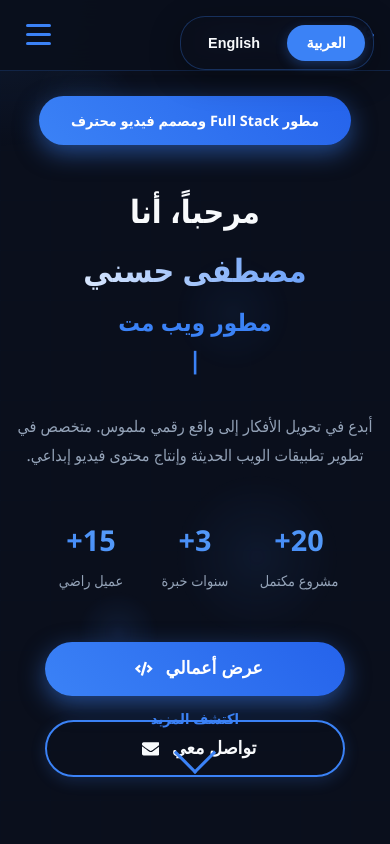
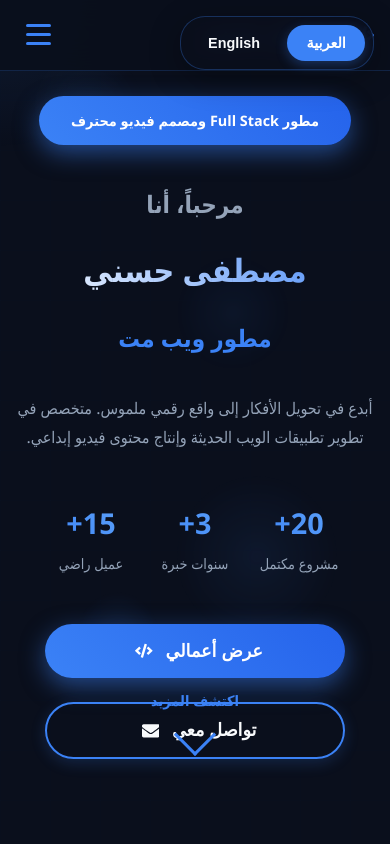
Before and after one commit to tatahosny/Portfolio, a React (Create React App) app: page / in a window 390 px wide. Shown: the top 844 px of the page. Built offline with nearby package versions, Linux system fonts and the light colour scheme.

Commit message:
Update loading bar and add type animation styles
Refactor loading bar styles and add new animations.

```diff
--- a/src/App.css
+++ b/src/App.css
@@ -150,24 +150,23 @@ a:focus-visible {
   background-clip: text;
 }
 
+.loading-bar-container {
+  width: 200px;
+  height: 4px;
+  background: rgba(59, 130, 246, 0.2);
+  border-radius: 2px;
+  overflow: hidden;
+}
+
 .loading-bar {
-  height: 4px;
+  height: 100%;
   background: linear-gradient(45deg, var(--accent), var(--accent-hover));
   border-radius: 2px;
-  margin-top: 2rem;
-  width: 200px;
-  overflow: hidden;
-}
-
-.loading-bar::after {
-  content: '';
-  position: absolute;
-  top: 0;
-  left: -100%;
-  width: 100%;
-  height: 100%;
-  background: linear-gradient(90deg, transparent, rgba(255,255,255,0.3), transparent);
-  animation: shimmer 1.5s infinite;
+}
+
+@keyframes pulse {
+  0%, 100% { transform: scale(1); opacity: 1; }
+  50% { transform: scale(1.05); opacity: 0.8; }
 }
 
 /* Animated Background */
@@ -500,6 +499,7 @@ body.mobile-menu-open .navbar {
   max-width: 1000px;
   width: 100%;
   text-align: center;
+  min-height: 200px;
 }
 
 .hero-badge {
@@ -519,10 +519,22 @@ body.mobile-menu-open .navbar {
   font-size: clamp(2rem, 5vw, 3.5rem);
   margin-bottom: 1.5rem;
   animation: fadeInUp 0.8s ease-out 0.2s both;
+  display: flex;
+  flex-direction: column;
+  align-items: center;
+  gap: 0.3rem;
 }
 
 .hero-title span {
   display: block;
+  width: 100%;
+  text-align: center;
+}
+
+.hero-greeting {
+  font-size: clamp(1.5rem, 3vw, 2rem);
+  color: var(--text-muted);
+  margin-bottom: 0.5rem;
 }
 
 .hero-name {
@@ -537,34 +549,62 @@ body.mobile-menu-open .navbar {
 }
 
 /* Type Animation Styles */
+.type-animation-wrapper {
+  display: inline-block;
+  position: relative;
+  min-width: 300px;
+  margin-top: 1rem;
+  height: 1.2em;
+}
+
 .type-text {
   color: var(--accent);
   font-weight: 700;
   font-size: clamp(1.8rem, 4vw, 3rem);
   min-height: 1.2em;
-  display: block;
-  position: relative;
-  margin-top: 0.5rem;
-  overflow: hidden;
-}
-
-.animated-text {
   display: inline-block;
   position: relative;
-}
-
-.animated-text::after {
-  content: '|';
+  opacity: 1 !important;
+  visibility: visible !important;
+  height: auto;
+  line-height: 1.2;
+  white-space: nowrap;
+  overflow: visible;
+}
+
+.type-animation-text {
+  position: relative;
+  display: inline-block;
+  min-height: 1.2em;
+  vertical-align: top;
+}
+
+.type-cursor {
   position: absolute;
   right: -8px;
+  top: 0;
+  color: var(--accent);
+  font-weight: 300;
   animation: blink 1s infinite;
-}
-
+  opacity: 1;
+}
+
+.App.rtl .type-cursor {
+  right: auto;
+  left: -8px;
+}
+
+/* Blinking Animation */
 @keyframes blink {
-  0%, 50% { opacity: 1; }
-  51%, 100% { opacity: 0; }
-}
-
+  0%, 50% {
+    opacity: 1;
+  }
+  51%, 100% {
+    opacity: 0;
+  }
+}
+
+/* Hero Description */
 .hero-desc {
   font-size: clamp(1rem, 2.5vw, 1.3rem);
   color: var(--text-muted);
@@ -630,6 +670,21 @@ body.mobile-menu-open .navbar {
   min-width: 200px;
   justify-content: center;
   min-height: 54px;
+}
+
+.btn::before {
+  content: '';
+  position: absolute;
+  top: 0;
+  left: -100%;
+  width: 100%;
+  height: 100%;
+  background: linear-gradient(90deg, transparent, rgba(255,255,255,0.2), transparent);
+  transition: left 0.5s;
+}
+
+.btn:hover::before {
+  left: 100%;
 }
 
 .btn.primary {
@@ -897,6 +952,11 @@ section {
   bottom: 0;
   background: linear-gradient(90deg, transparent, rgba(255,255,255,0.3), transparent);
   animation: shimmer 2s infinite;
+}
+
+@keyframes shimmer {
+  0% { transform: translateX(-100%); }
+  100% { transform: translateX(100%); }
 }
 
 /* Tools Section */
@@ -1303,16 +1363,6 @@ section {
   }
 }
 
-@keyframes pulse {
-  0%, 100% { transform: scale(1); opacity: 1; }
-  50% { transform: scale(1.05); opacity: 0.8; }
-}
-
-@keyframes shimmer {
-  0% { transform: translateX(-100%); }
-  100% { transform: translateX(100%); }
-}
-
 /* Custom Scrollbar */
 ::-webkit-scrollbar {
   width: 10px;
@@ -1424,6 +1474,19 @@ section {
   .contact-link {
     min-width: 250px;
   }
+
+  .type-animation-wrapper {
+    min-width: 200px;
+  }
+
+  .type-text {
+    font-size: clamp(1.4rem, 3vw, 2rem);
+    white-space: normal;
+  }
+
+  .type-cursor {
+    display: none;
+  }
 }
 
 @media (max-width: 480px) {
@@ -1483,6 +1546,10 @@ section {
   .cursor-glow {
     width: 300px;
     height: 300px;
+  }
+
+  .type-animation-wrapper {
+    min-width: 150px;
   }
 }
 
@@ -1495,28 +1562,13 @@ section {
     animation-iteration-count: 1 !important;
     transition-duration: 0.01ms !important;
   }
-}
-
-/* Print Styles */
-@media print {
-  .animated-bg,
-  .cursor-glow,
-  .floating-shapes,
-  .grid-lines,
-  .floating-tech,
-  .mobile-menu-btn,
-  .language-switcher {
-    display: none !important;
-  }
-
-  body {
-    background: white !important;
-    color: black !important;
-  }
-
-  .navbar {
-    position: static;
-    background: white !important;
-    color: black !important;
-  }
-}
+
+  .type-cursor {
+    animation: none;
+    opacity: 0.5;
+  }
+
+  .skill-progress::after {
+    animation: none;
+  }
+}
```
